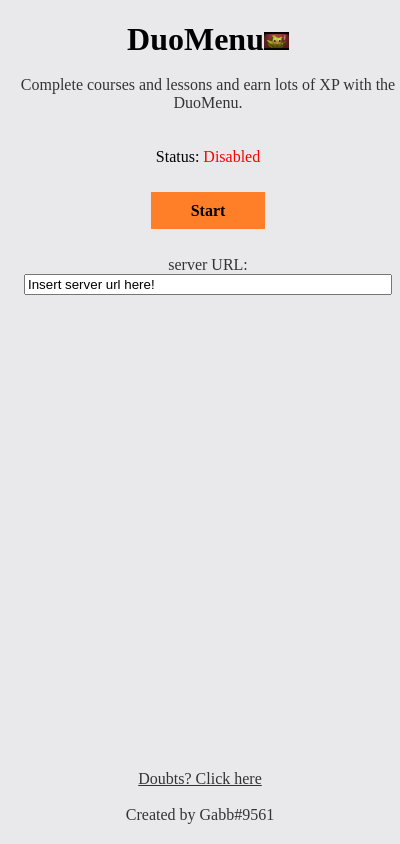
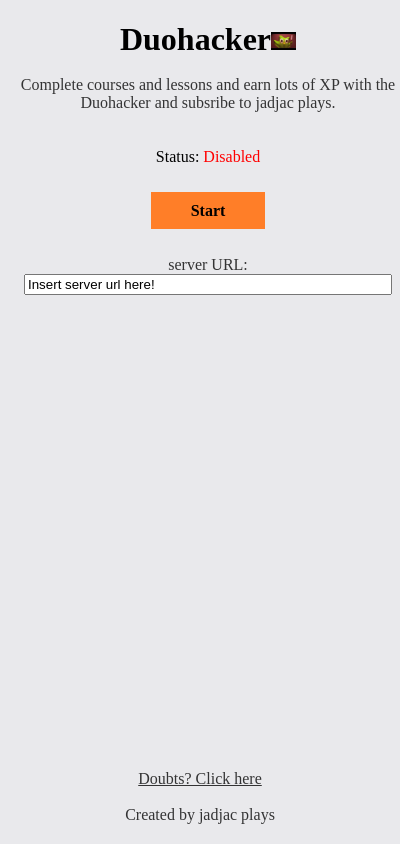
Before and after one commit to lyma/DUOLINGO-400-XP-HACK, a browser extension: page Extension/popup.html in a window 400 px wide. Drawn offline with Linux system fonts and the light colour scheme.

Commit message:
Update popup.html

```diff
--- a/Extension/popup.html
+++ b/Extension/popup.html
@@ -2,12 +2,12 @@
 <html lang="en">
 <head>
   <meta charset="UTF-8">
-  <title>DuoMenu</title>
+  <title>Duohacker</title>
   <link rel="stylesheet" href="popup.css">
 </head>
 <body>
-  <h1>DuoMenu<img id="hero" src="hero.png"></h1><br>
-  <a>Complete courses and lessons and earn lots of XP with the DuoMenu.</a>
+  <h1>Duohacker<img id="hero" src="hero.png"></h1><br>
+  <a>Complete courses and lessons and earn lots of XP with the Duohacker and subsribe to jadjac plays.</a>
   <br><br>
   <a class="msg"></a><br>
   <span>Status:</span> <span class="status">Disabled</span>
@@ -16,7 +16,7 @@
   <a>server URL:</a><br><input class="input" value="">
   <div class="info">
     <a class="desc git" href="">Doubts? Click here</a><br><br>
-    <a class="desc">Created by Gabb#9561</a>
+    <a class="desc">Created by jadjac plays</a>
   </div>
 
 </body>
```
